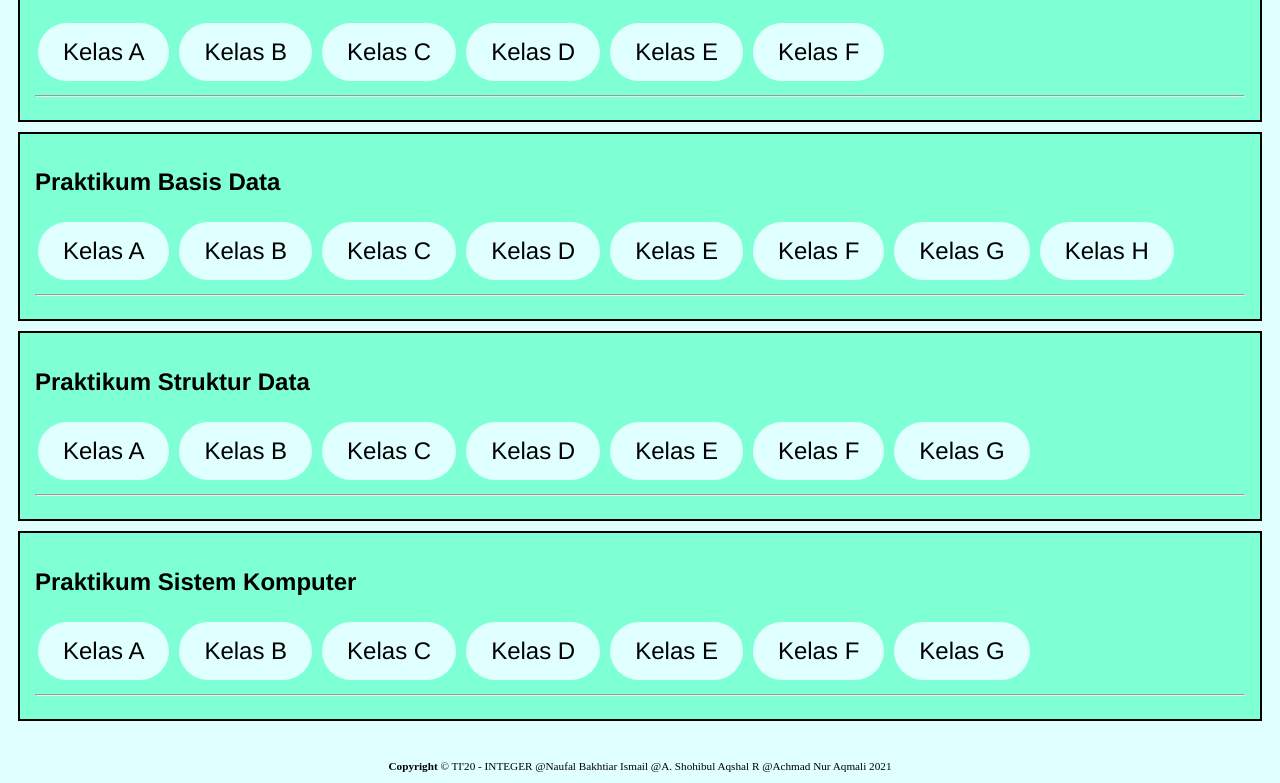
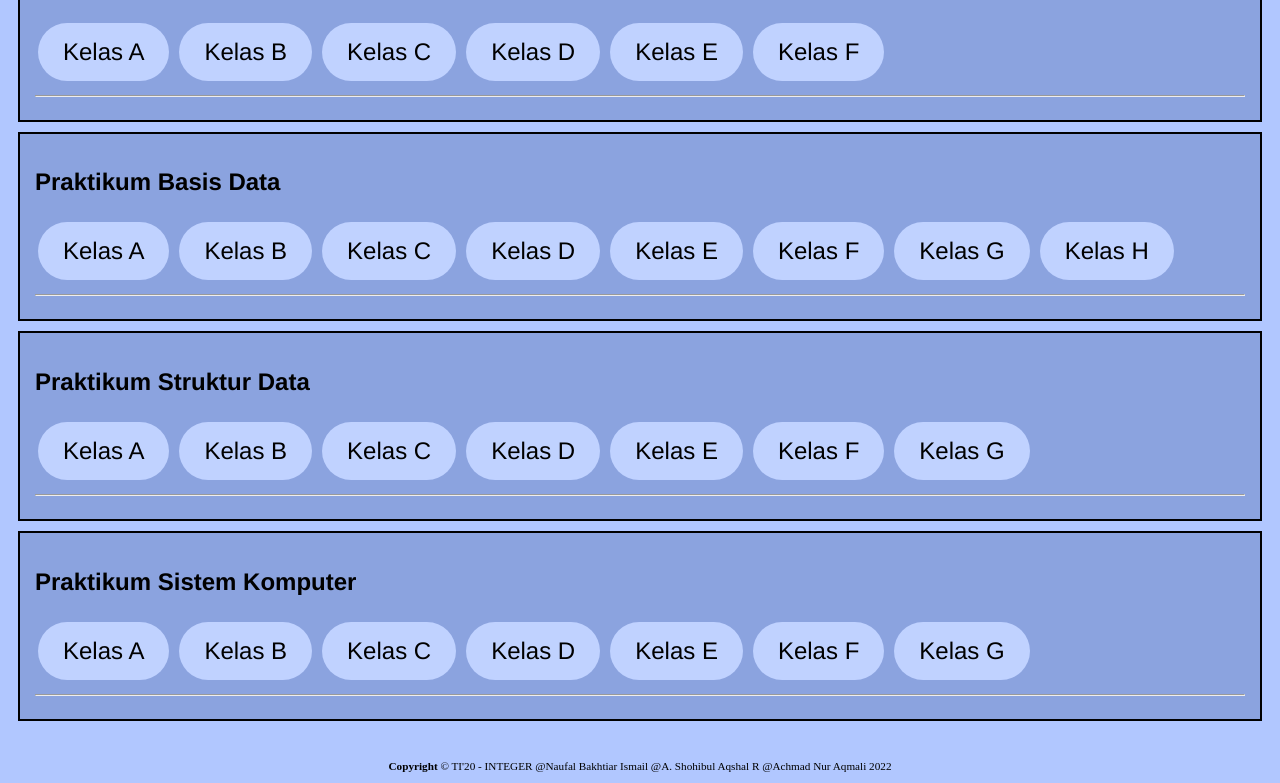
Before and after one commit to naufalbakh/KelasINTEGER-SMT4, a plain HTML site: page index.html in a window 1280 px wide. Shown: the part 1449-2232 px from the top of the page. Drawn offline with Linux system fonts and the light colour scheme.

Commit message:
Update index.html

```diff
--- a/index.html
+++ b/index.html
@@ -1,12 +1,12 @@
 <!DOCTYPE html>
 <html>
 <head>
-    <title>KELAS INTEGER SEMESTER 3</title>
+    <title>KELAS INTEGER SEMESTER 4</title>
     <link rel="icon" type="image/png" href="favicon.png"/>
     <meta name="viewport" content="width=device-width, initial-scale=0.7">
     <style>
 .matkul {
-  background-color: Aquamarine;
+  background-color: #8BA3DF;
   color: Black;
   border: 2px solid black;
   margin: 10px;
@@ -21,25 +21,25 @@
   outline: none;
   color: black;
   text-decoration: none;
-  background-color: LightCyan;
+  background-color: #C0D2FF;
   border: none;
   border-radius: 30px;
   display: inline-block;
   margin: 6px 3px;
   }
 
-.button:hover {background-color: #04AA6D}
+.button:hover {background-color: #5686FF}
 
 .button:active {
-  background-color: #04AA6D;
+  background-color: #5686FF;
   box-shadow: 0 5px #666;
   transform: translateY(4px);
 }
 </style>
   </head>
-<body style="background-color:LightCyan;">
+<body style="background-color: #B1C7FF;">
 
-<h1 style="text-align: center;font-family:Helvetica;" >GRUP KELAS TEKNIK INFORMATIKA ANGKATAN 2020<br><br>(SEMESTER 3)</h1>
+<h1 style="text-align: center;font-family:Helvetica;" >GRUP KELAS TEKNIK INFORMATIKA ANGKATAN 2020<br><br>(SEMESTER 4)</h1>
 <br>
 <div class="matkul">
 <h2 style="font-family:Helvetica;">Bahasa Inggris</h2>
@@ -174,7 +174,7 @@
 </div>
 
 <br>
-    <p style="text-align: center;font-size:70%;"><b>Copyright</b> © TI'20 - INTEGER @Naufal Bakhtiar Ismail @A. Shohibul Aqshal R @Achmad Nur Aqmali 2021</p>
+    <p style="text-align: center;font-size:70%;"><b>Copyright</b> © TI'20 - INTEGER @Naufal Bakhtiar Ismail @A. Shohibul Aqshal R @Achmad Nur Aqmali 2022</p>
 
 </body>
 </html>
```
